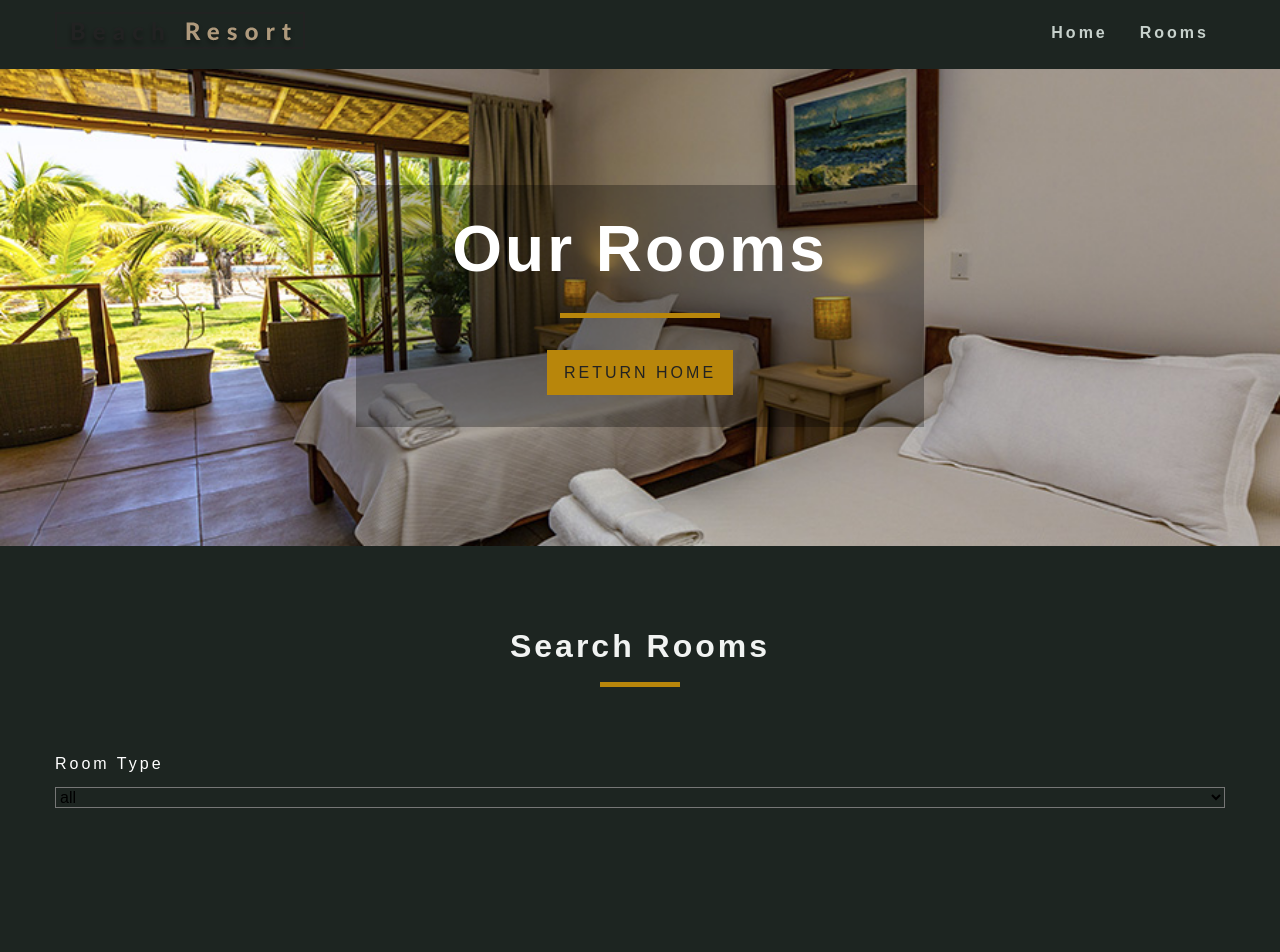
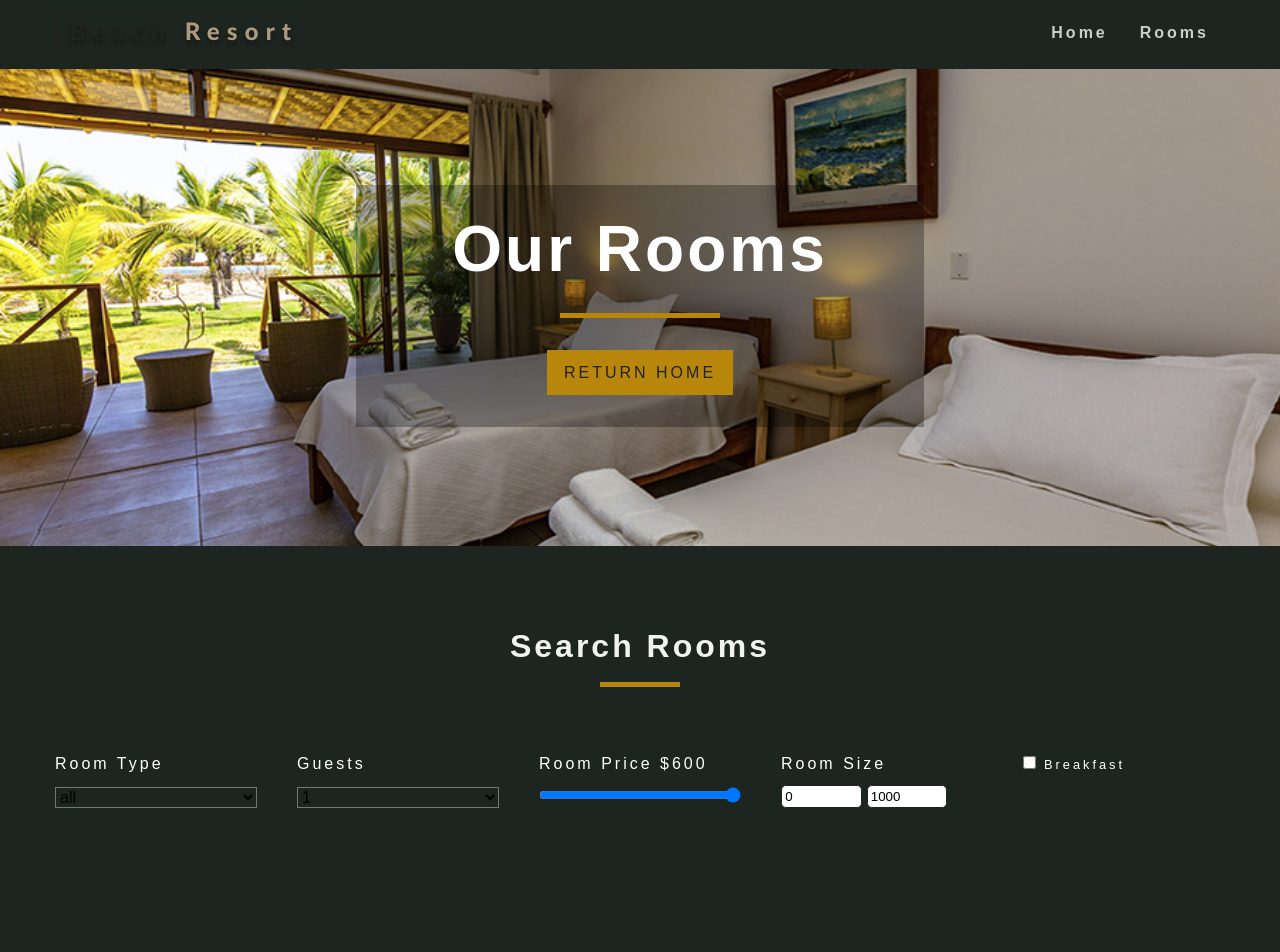
Before and after one commit to Braysen/HotelReservation, a React (Create React App) app: page /rooms in a window 1280 px wide. Shown: the top 952 px of the page. Built offline with nearby package versions, Linux system fonts and the light colour scheme.

Commit message:
Version 10

```diff
--- a/src/RoomProvider.js
+++ b/src/RoomProvider.js
@@ -74,10 +74,27 @@
             rooms, type, capacity, price, minSize, maxSize, breakfast, pets
         } = this.state;
 
+        //All the rooms
         let tempRooms = [...rooms];
+
+        //Transform value
+        capacity = parseInt(capacity);
+        price = parseInt(price);
+
+        //Filter by tipe
         if(type !== 'all') {
             tempRooms = tempRooms.filter(room => room.type === type);
         }
+
+        //Filter by capacity
+        if(capacity !== 1){
+            tempRooms = tempRooms.filter(room => room.capacity >= capacity)
+        }
+
+        //Filter by price
+        tempRooms = tempRooms.filter(room => room.price <= price);
+
+        //Change State
         this.setState({
             sortedRooms: tempRooms
         })
--- a/src/components/RoomsFilter.js
+++ b/src/components/RoomsFilter.js
@@ -26,7 +26,15 @@
 
     types =  types.map((item, index) => {
         return <option value={item} key={index}>{item}</option>
-    })/* 4:21:14 */
+    })
+
+    let people = getUnique(rooms, 'capacity');
+
+    people = people.map((item, index) => {
+        return  <option key={index} value={item}>
+                    {item}
+                </option>
+    })
 
     return (
         <section className="filter-container">
@@ -47,7 +55,46 @@
                         }
                     </select>
                 </div>
+
+                <div className="form-group">
+                    <label
+                        htmlFor="capacity"
+                        style={{color: 'white'}}>Guests</label>
+                    <select
+                        name="capacity"
+                        id="capacity"
+                        value={capacity}
+                        className="form-control"
+                        onChange={handleChange}>
+                        {
+                            people
+                        }
+                    </select>
+                </div>
+
+                <div className="form-group">
+                    <label htmlFor="price" style={{color: 'white'}}>
+                        room price ${price}
+                    </label>
+                    <input type="range" name="price" min={minPrice} max={maxPrice} id="price" value={price} onChange={handleChange} className="form-control"></input>
+                </div>
+
+                <div className="form-group">
+                    <label htmlFor="size" style={{color: 'white'}}>room size</label>
+                    <div className="size-inputs">
+                        <input type="number" name="minSize" id="size" value={minSize} onChange={handleChange} className="size-input"/>
+                        <input type="number" name="maxSize" id="size" value={maxSize} onChange={handleChange} className="size-input"/>
+                    </div>
+                </div>
+
+                <div className="form-group">
+                    <div className="single-extra">
+                        <input type="checkbox" name="breakfast" id="breakfast" checked={breakfast} onChange={handleChange}/>
+                        <label htmlFor="breakfast" style={{color: 'white'}}>breakfast</label>
+                    </div>
+                </div>
             </form>
         </section>
     )
 }
+//4:52:37
--- a/src/components/RoomsList.js
+++ b/src/components/RoomsList.js
@@ -5,13 +5,13 @@
     if(rooms.length === 0){
         return (
             <div className="empty-search">
-                <h3>unfortunately no rooms matched your search parameters</h3>
+                <h3 style={{color: 'white'}}>unfortunately no rooms matched your search parameters</h3>
             </div>
         )
     }
     return (
         <section className="roomslist">
-            <div className="roomlist-center">
+            <div className="roomslist-center">
                 {
                     rooms.map(item => {
                         return <Room key={item.id} room={item}/>
@@ -21,3 +21,4 @@
         </section>
     )
 }
+//4:40:32
```
Also changed, not shown: 1 other file (tests, documents, lock files or other folders).
